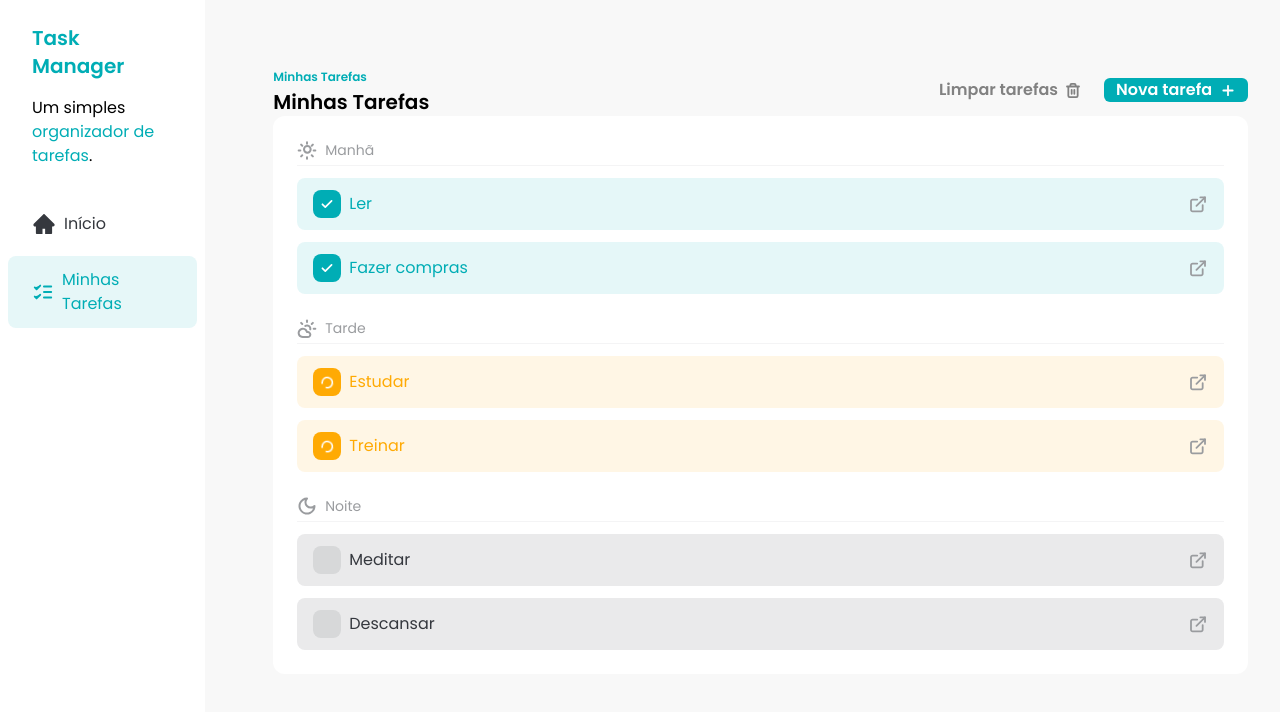
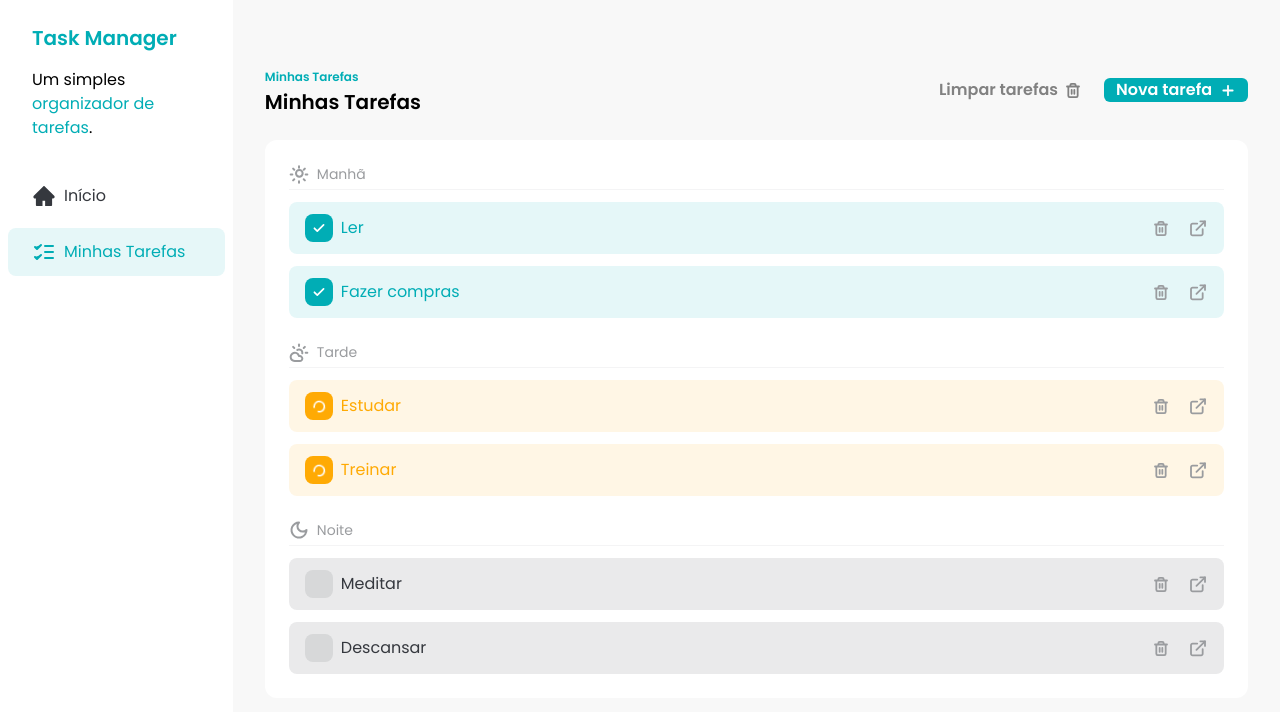
Before and after one commit to valmir-vasconcelos/fsc-task-manager, a React (Vite) app: page / in a window 1280 px wide. Shown: the top 712 px of the page. Built offline with nearby package versions, Linux system fonts and the light colour scheme.

Commit message:
Adicionada a biblioteca Sonner

```diff
--- a/package.json
+++ b/package.json
@@ -11,7 +11,8 @@
   },
   "dependencies": {
     "react": "^18.2.0",
-    "react-dom": "^18.2.0"
+    "react-dom": "^18.2.0",
+    "sonner": "^1.5.0"
   },
   "devDependencies": {
     "@types/react": "^18.2.66",
--- a/src/App.tsx
+++ b/src/App.tsx
@@ -1,10 +1,18 @@
+import { Toaster } from "sonner"
 import Sidebar from "./components/Sidebar"
 import Tasks from "./components/Tasks"
 
 function App() {
 
     return (
-        <div className="flex gap-9">
+        <div className="flex">
+            <Toaster toastOptions={
+                {
+                    style: {
+                        color: "#35383E"
+                    }
+                }
+            } />
             <Sidebar />
             <Tasks />
         </div>
--- a/src/components/Button.jsx
+++ b/src/components/Button.jsx
@@ -1,4 +1,4 @@
-const Button = ({ children, variant = "primary" }) => {
+const Button = ({ children, variant = "primary", ...rest }) => {
   const getVariantClasses = () => {
     if (variant === "primary") {
       return "bg-[#00ADB5]  text-white";
@@ -10,6 +10,7 @@ const Button = ({ children, variant = "primary" }) => {
   return (
     <button
       className={`flex items-center justify-center gap-2 rounded-md px-3 font-semibold transition hover:opacity-75 ${getVariantClasses()}`}
+      {...rest}
     >
       {children}
     </button>
--- a/src/components/Sidebar.jsx
+++ b/src/components/Sidebar.jsx
@@ -4,7 +4,7 @@ import SidebarButton from "./SidebarButton";
 
 const Sidebar = () => {
   return (
-    <div className="h-screen bg-white w-64">
+    <div className="h-screen bg-white w-72">
       <div className="px-8 py-6 space-y-4">
         <h1 className="text-xl font-semibold text-[#00ADB5]">Task Manager</h1>
         <p>
--- a/src/components/TaskItem.jsx
+++ b/src/components/TaskItem.jsx
@@ -1,8 +1,10 @@
 import CheckIcon from "../assets/icons/check.svg?react";
 import DetailsIcon from "../assets/icons/details.svg?react";
 import LoaderIcon from "../assets/icons/loader.svg?react";
+import TrashIcon from "../assets/icons/trash.svg?react";
+import Button from "./Button";
 
-const TaskItem = ({ task, handleTaskCheckboxClick }) => {
+const TaskItem = ({ task, handleCheckboxClick, handleDeleteClick }) => {
   const getStatusClasses = () => {
     if (task.status === "done") {
       return "bg-[#00ADB5] text-[#00ADB5]";
@@ -25,7 +27,7 @@ const TaskItem = ({ task, handleTaskCheckboxClick }) => {
             type="checkbox"
             checked={task.status === "done"}
             className="absolute h-full w-full cursor-pointer opacity-0"
-            onChange={() => handleTaskCheckboxClick(task.id)}
+            onChange={() => handleCheckboxClick(task.id)}
           />
           {task.status === "done" && <CheckIcon />}
           {task.status === "in_progress" && (
@@ -34,9 +36,14 @@ const TaskItem = ({ task, handleTaskCheckboxClick }) => {
         </label>
         {task.title}
       </div>
-      <a href="#" className="transition hover:opacity-75">
-        <DetailsIcon />
-      </a>
+      <div className="flex items-center gap-2">
+        <Button variant="ghost" onClick={() => handleDeleteClick(task.id)}>
+          <TrashIcon className="text-[#9A9C9F]" />
+        </Button>
+        <a href="#" className="transition hover:opacity-75">
+          <DetailsIcon />
+        </a>
+      </div>
     </div>
   );
 };
--- a/src/components/Tasks.jsx
+++ b/src/components/Tasks.jsx
@@ -1,4 +1,5 @@
 import { useState } from "react";
+import { toast } from "sonner";
 import AddIcon from "../assets/icons/add.svg?react";
 import CloudSunIcon from "../assets/icons/cloud-sun.svg?react";
 import MoonIcon from "../assets/icons/moon.svg?react";
@@ -16,15 +17,25 @@ const Tasks = () => {
   const afternoonTasks = tasks.filter((task) => task.time === "afternoon");
   const eveningTasks = tasks.filter((task) => task.time === "evening");
 
+  const handleTaskDeleteClick = (taskId) => {
+    const newTasks = tasks.filter((task) => task.id !== taskId);
+    setTasks(newTasks);
+
+    toast.success("Tarefa removida com sucesso");
+  };
+
   const handleTaskCheckboxClick = (taskId) => {
     const newTasks = tasks.map((task) => {
       if (task.id !== taskId) {
         return task;
       } else if (task.status === "not_started") {
+        toast.success("Tarefa iniciada com sucesso");
         return { ...task, status: "in_progress" };
       } else if (task.status === "in_progress") {
+        toast.success("Tarefa concluída com sucesso");
         return { ...task, status: "done" };
       } else if (task.status === "done") {
+        toast.success("Tarefa reiniciada com sucesso");
         return { ...task, status: "not_started" };
       }
     });
@@ -32,7 +43,7 @@ const Tasks = () => {
   };
 
   return (
-    <div className="w-full px-8 py-16">
+    <div className="w-full space-y-6 px-8 py-16">
       <div className="flex w-full justify-between">
         <div>
           <span className="text-xs font-semibold text-[#00ADB5]">
@@ -60,7 +71,8 @@ const Tasks = () => {
             <TaskItem
               key={task.id}
               task={task}
-              handleTaskCheckboxClick={handleTaskCheckboxClick}
+              handleCheckboxClick={handleTaskCheckboxClick}
+              handleDeleteClick={handleTaskDeleteClick}
             />
           ))}
         </div>
@@ -70,7 +82,8 @@ const Tasks = () => {
             <TaskItem
               key={task.id}
               task={task}
-              handleTaskCheckboxClick={handleTaskCheckboxClick}
+              handleCheckboxClick={handleTaskCheckboxClick}
+              handleDeleteClick={handleTaskDeleteClick}
             />
           ))}
         </div>
@@ -80,7 +93,8 @@ const Tasks = () => {
             <TaskItem
               key={task.id}
               task={task}
-              handleTaskCheckboxClick={handleTaskCheckboxClick}
+              handleCheckboxClick={handleTaskCheckboxClick}
+              handleDeleteClick={handleTaskDeleteClick}
             />
           ))}
         </div>
```
Also changed, not shown: comandos.txt, 1 other file (tests, documents, lock files or other folders).
